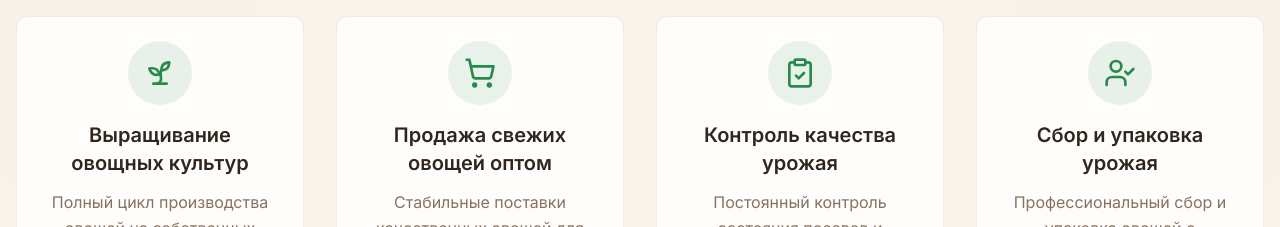
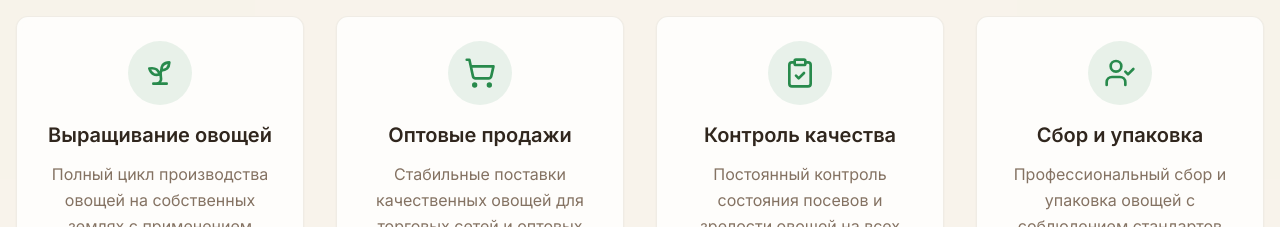
Before and after one commit to leravolk/agro-kb-self-gardener, a React (Vite) app: page / in a window 1280 px wide. Shown: the part 1600-1827 px from the top of the page. Built offline with nearby package versions, Linux system fonts and the light colour scheme; the HTML template or start-up script is replaced by a standard one.

Commit message:
Fix: Adjust heading text wrapping

```diff
--- a/src/components/Services.tsx
+++ b/src/components/Services.tsx
@@ -4,22 +4,22 @@ import { Sprout, ShoppingCart, ClipboardCheck, UserCheck } from "lucide-react";
 const services = [
   {
     icon: Sprout,
-    title: "Выращивание овощных культур",
+    title: "Выращивание овощей",
     description: "Полный цикл производства овощей на собственных землях с применением современных агротехнологий"
   },
   {
     icon: ShoppingCart,
-    title: "Продажа свежих овощей оптом",
+    title: "Оптовые продажи",
     description: "Стабильные поставки качественных овощей для торговых сетей и оптовых покупателей"
   },
   {
     icon: ClipboardCheck,
-    title: "Контроль качества урожая",
+    title: "Контроль качества",
     description: "Постоянный контроль состояния посевов и зрелости овощей на всех этапах производства"
   },
   {
     icon: UserCheck,
-    title: "Сбор и упаковка урожая",
+    title: "Сбор и упаковка",
     description: "Профессиональный сбор и упаковка овощей с соблюдением стандартов качества и сроков хранения"
   }
 ];
```
